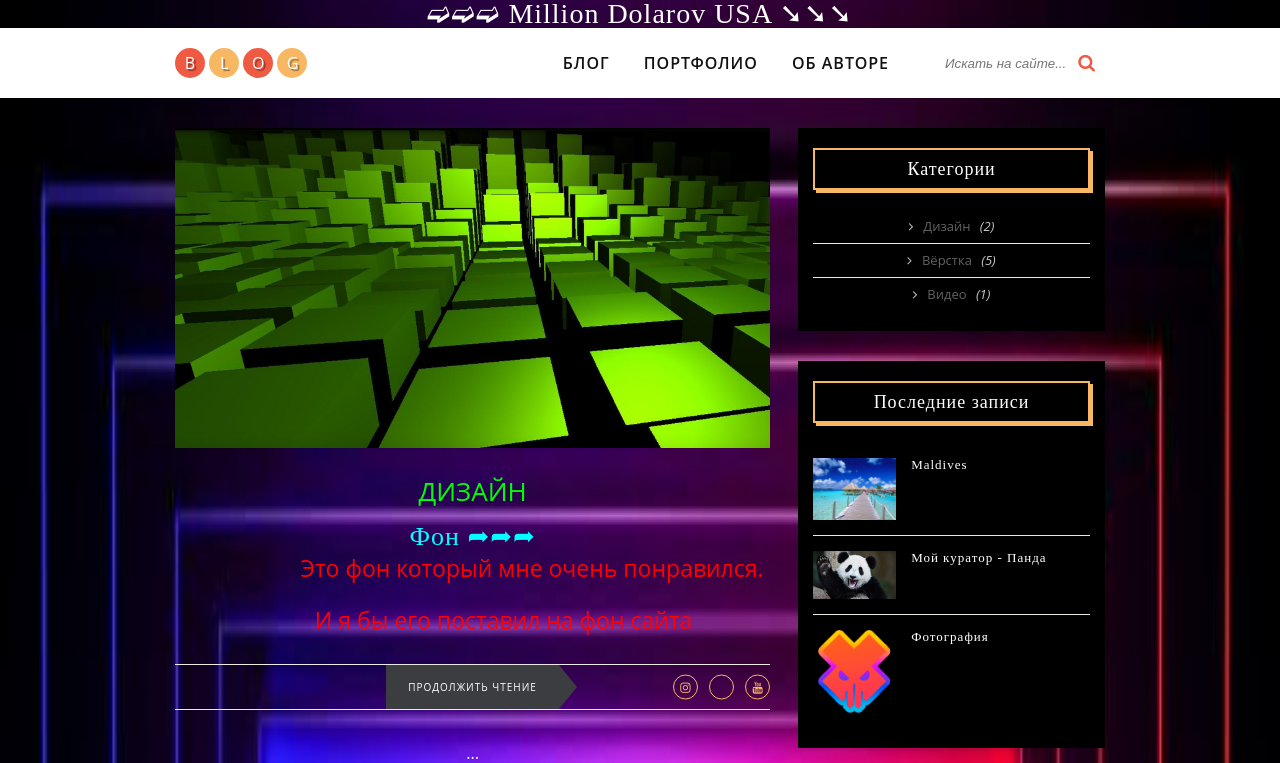
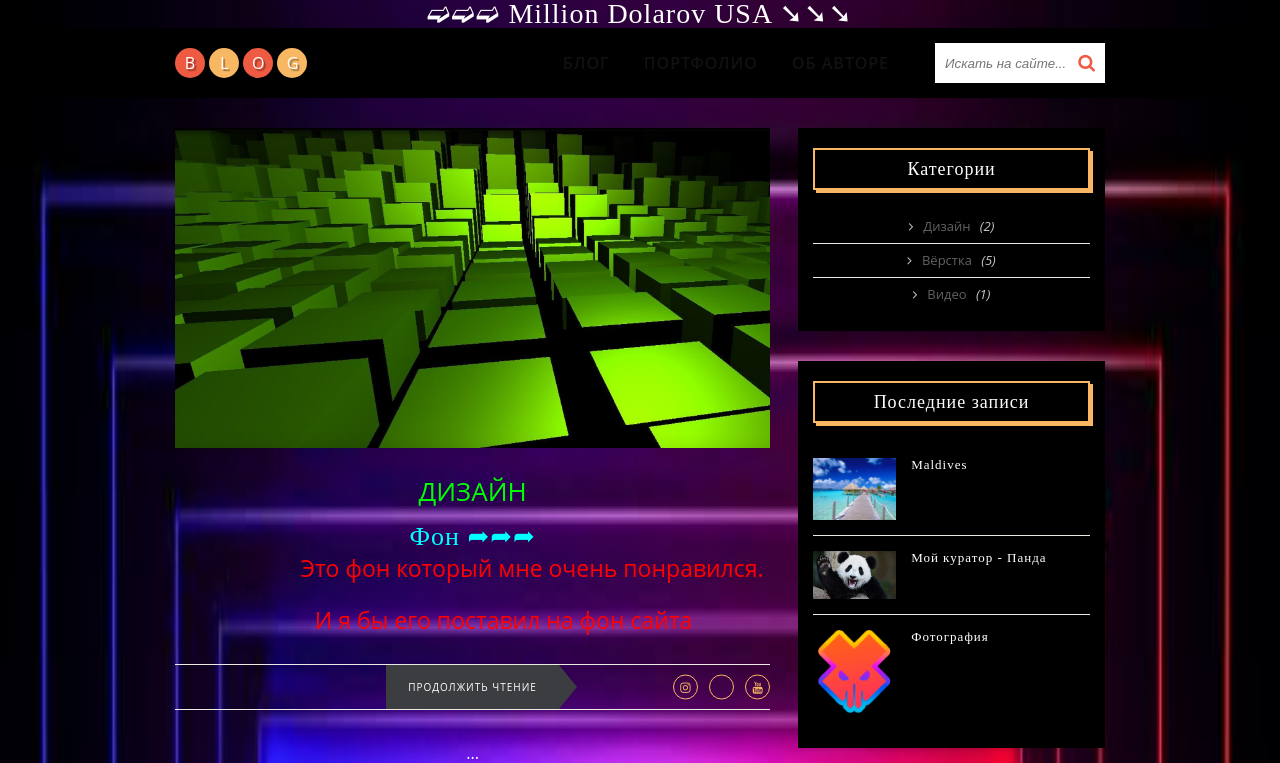
Before and after one commit to Kornilenko/HusmutPandolikYouTube, a PHP site: page / in a window 1280 px wide. Shown: the top 763 px of the page. Run offline with PHP 8.4, Linux system fonts and the light colour scheme; some libraries are stand-ins or nearby versions.

Commit message:
Update style.css
Signed-off-by: Anatoliy Kornilenko <98897140+Kornilenko@users.noreply.github.com>

```diff
--- a/css/style.css
+++ b/css/style.css
@@ -50,7 +50,7 @@ header:after, .container:after, footer:after, .widget-posts-list li:after, #subs
 header {
    width: 100%;
    height: 100%;
-   background: white;
+   background: #000000;
    box-shadow: 3px 3px 1px rgba(0, 0, 0, .05);
 
    padding: 15px 0;
```
